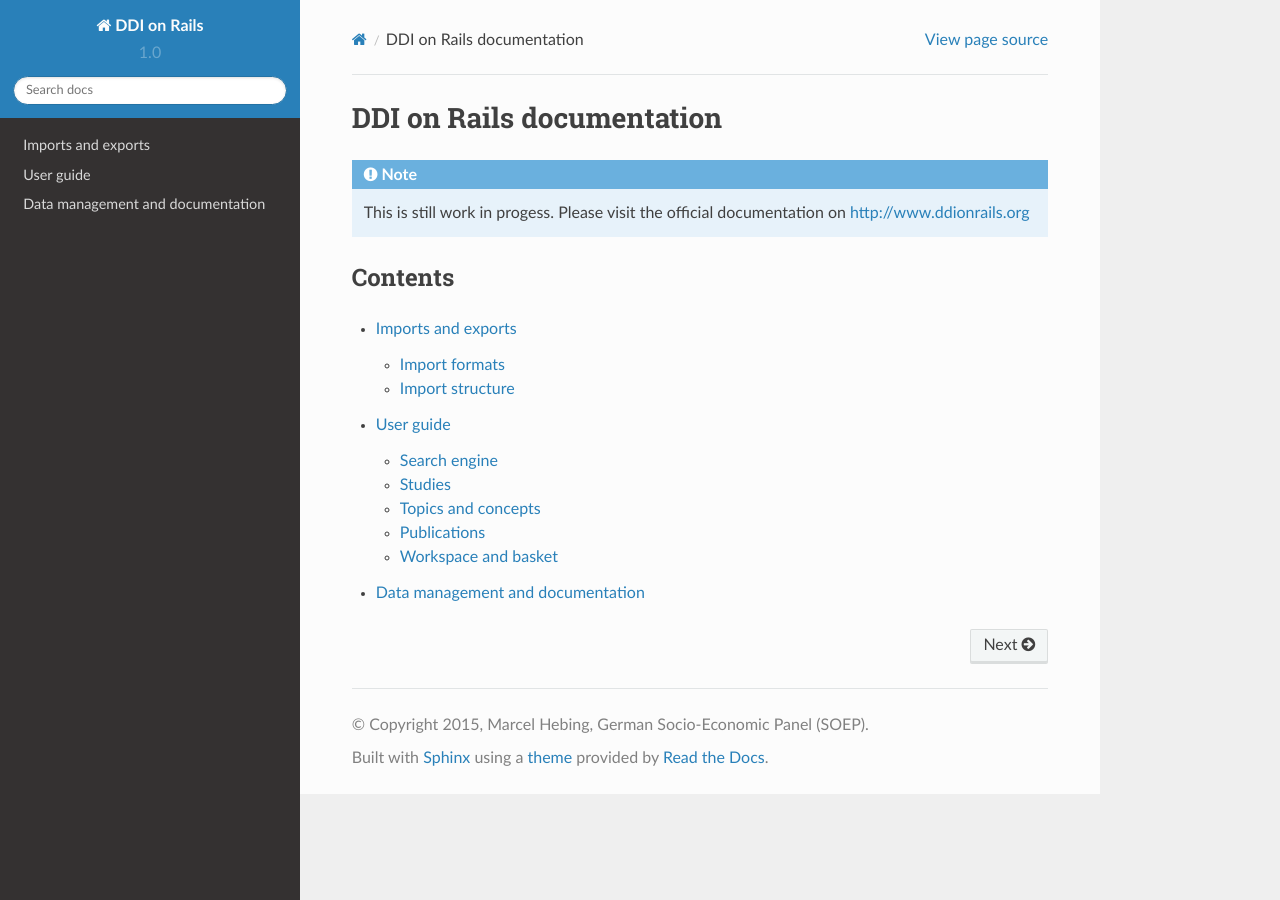
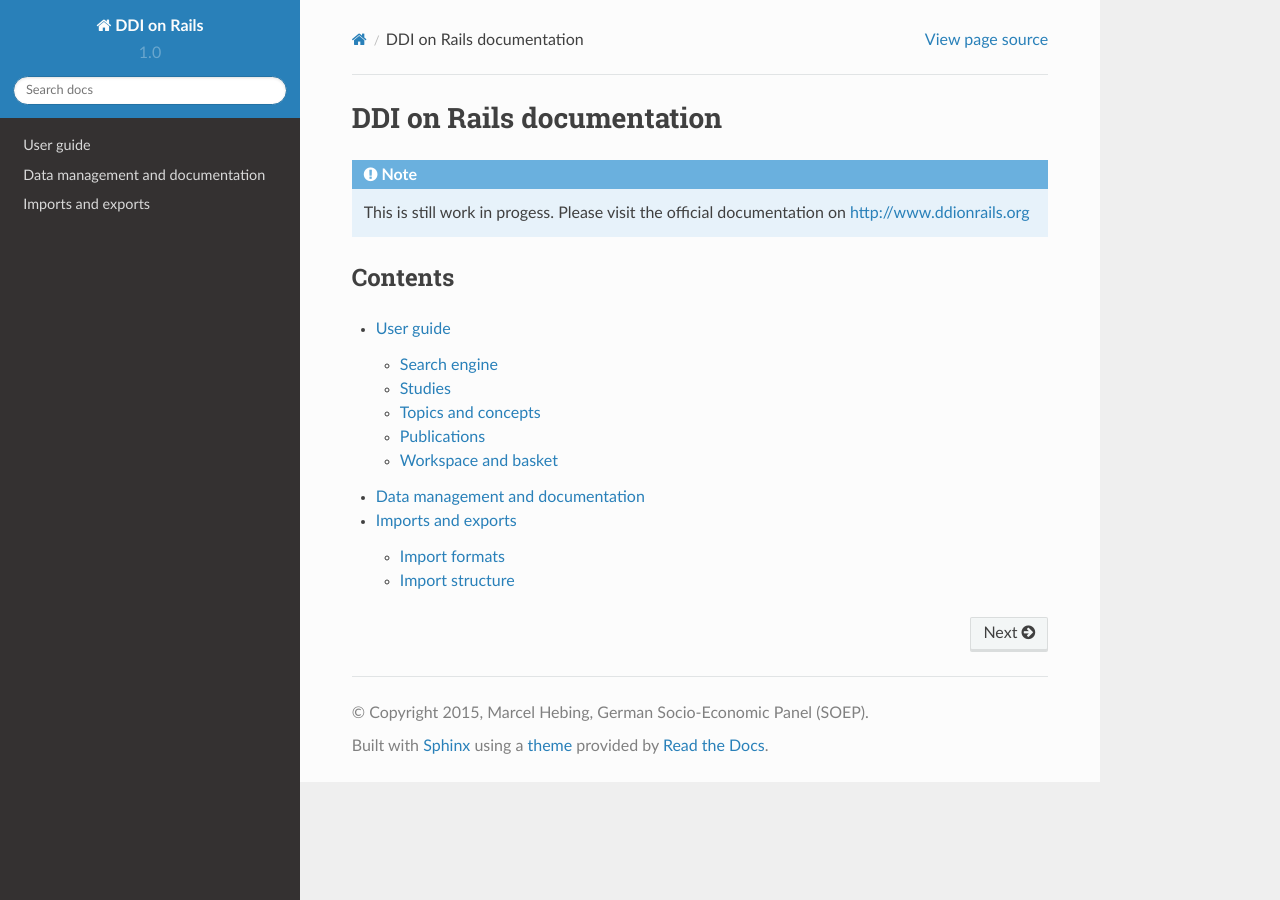
Before and after one commit to ddionrails/docs, a Sphinx documentation site: the page built from docs/index.rst, in a window 1280 px wide. Built offline with Sphinx 7.4.7 and the Read the Docs theme 2.0.0, drawn with Linux system fonts in a browser that asks for light colours.

Commit message:
Minor re-structure

```diff
--- a/docs/index.rst
+++ b/docs/index.rst
@@ -18,6 +18,6 @@
 .. toctree::
    :maxdepth: 2
 
-   imports/index
    userguide/index
    management/index
+   imports/index
```
